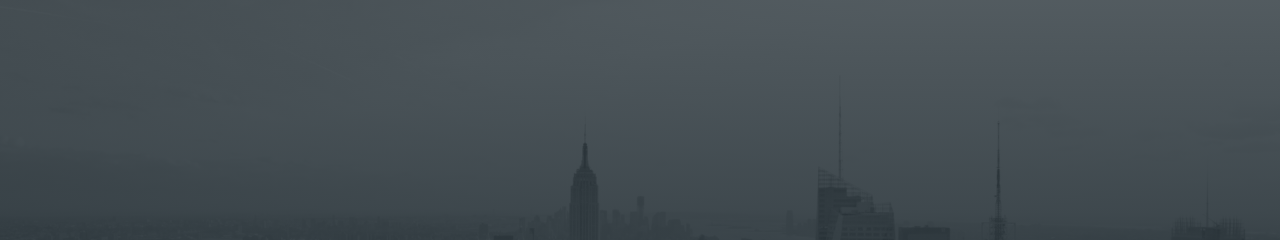
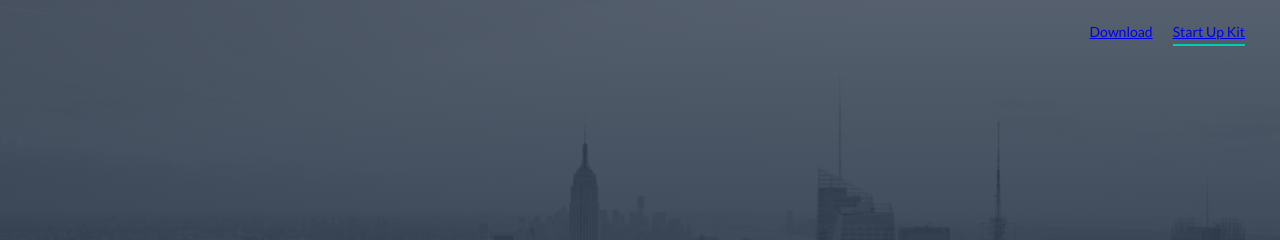
Before and after one commit to silverlight513/Rownd, a website: page index.html in a window 1280 px wide. Shown: the top 240 px of the page. Drawn offline with Linux system fonts and the light colour scheme; a web font is replaced by a local one.

Commit message:
added content to top bar

```diff
--- a/index.html
+++ b/index.html
@@ -19,6 +19,8 @@
         <div class="left">
         </div>
         <div class="right">
+          <span class="highlighted"><a href="#">Start Up Kit</a></span>
+          <span><a href="#">Download</a></span>
         </div>
       </div>
 
--- a/style.less
+++ b/style.less
@@ -80,10 +80,9 @@ body, html {
   width: ~"calc(100% - 50px)";
   height: 70vh;
   padding: 25px;
-  background: -moz-linear-gradient(top, rgba(39,50,56,0.80) 0%, rgba(39,50,56,1) 80%, rgba(39,50,56,1) 100%); /* FF3.6-15 */
-  background: -webkit-linear-gradient(top, rgba(39,50,56,0.80) 0%,rgba(39,50,56,1) 80%,rgba(39,50,56,1) 100%); /* Chrome10-25,Safari5.1-6 */
-  background: linear-gradient(to bottom, rgba(39,50,56,0.80) 0%,rgba(39,50,56,1) 80%,rgba(39,50,56,1) 100%); /* W3C, IE10+, FF16+, Chrome26+, Opera12+, Safari7+ */
-  filter: progid:DXImageTransform.Microsoft.gradient( startColorstr='#d9273238', endColorstr='#273238',GradientType=0 ); /* IE6-9 */
+  background: -moz-linear-gradient(top, rgba(43, 56, 74,0.80) 0%, rgba(43, 56, 74,1) 80%, rgba(43, 56, 74,1) 100%); /* FF3.6-15 */
+  background: -webkit-linear-gradient(top, rgba(43, 56, 74,0.80) 0%,rgba(43, 56, 74,1) 80%,rgba(43, 56, 74,1) 100%); /* Chrome10-25,Safari5.1-6 */
+  background: linear-gradient(to bottom, rgba(43, 56, 74,0.80) 0%,rgba(43, 56, 74,1) 80%,rgba(43, 56, 74,1) 100%); /* W3C, IE10+, FF16+, Chrome26+, Opera12+, Safari7+ */
   font-family: 'Lato', sans-serif;
   position: relative;
   color: #FFF;
@@ -106,6 +105,19 @@ body, html {
     height: 22px;
     font-weight: 400;
     font-size: 14px;
+
+    span {
+      float: right;
+      margin-left: 10px;
+      margin-right: 10px;
+      padding-bottom: 5px;
+      color: #9AA2A7;
+    }
+
+    .highlighted {
+      color: #FFF;
+      border-bottom: 2px solid @blue;
+    }
   }
 
   .title {
```
Also changed, not shown: style.css.
